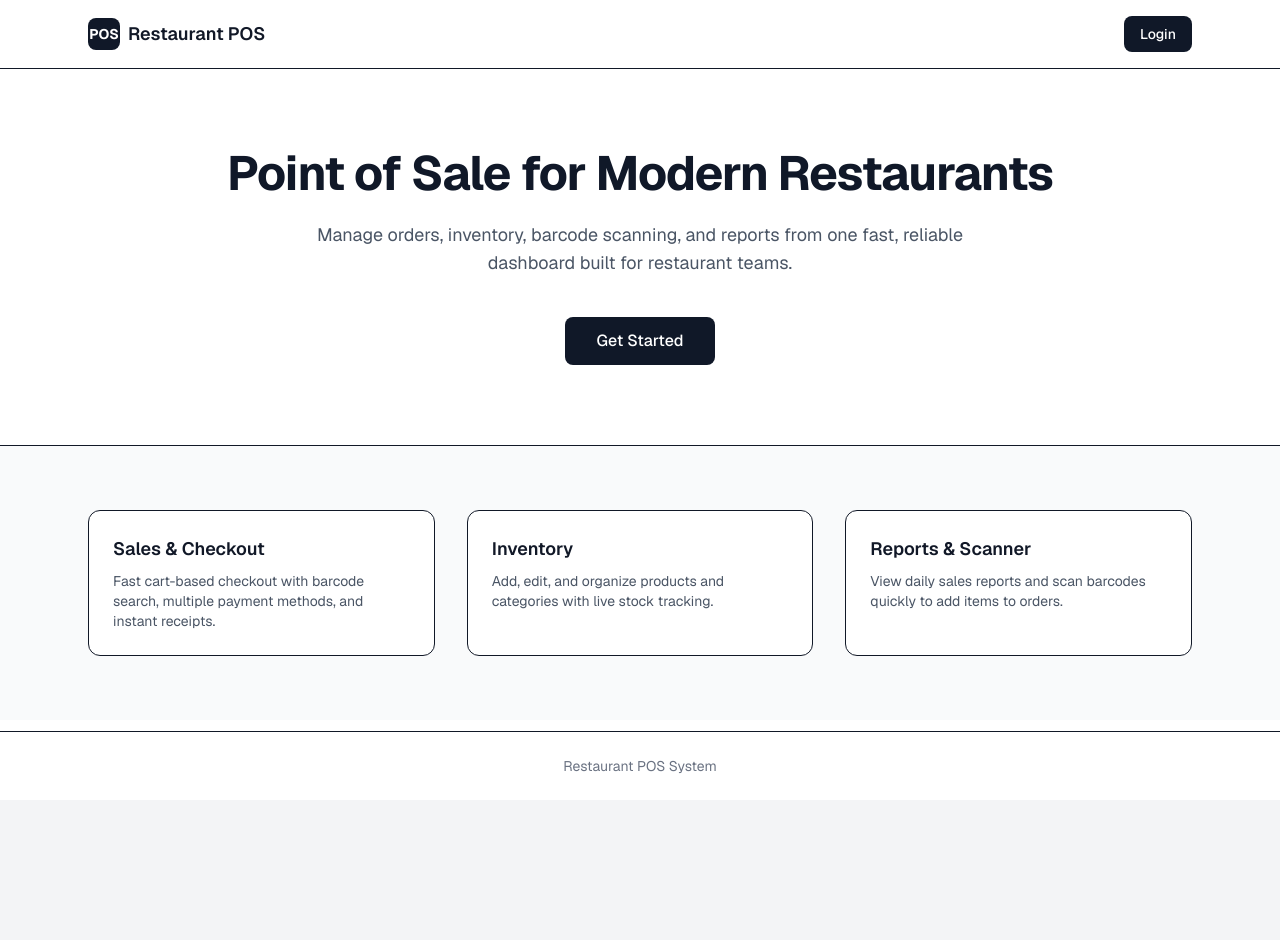
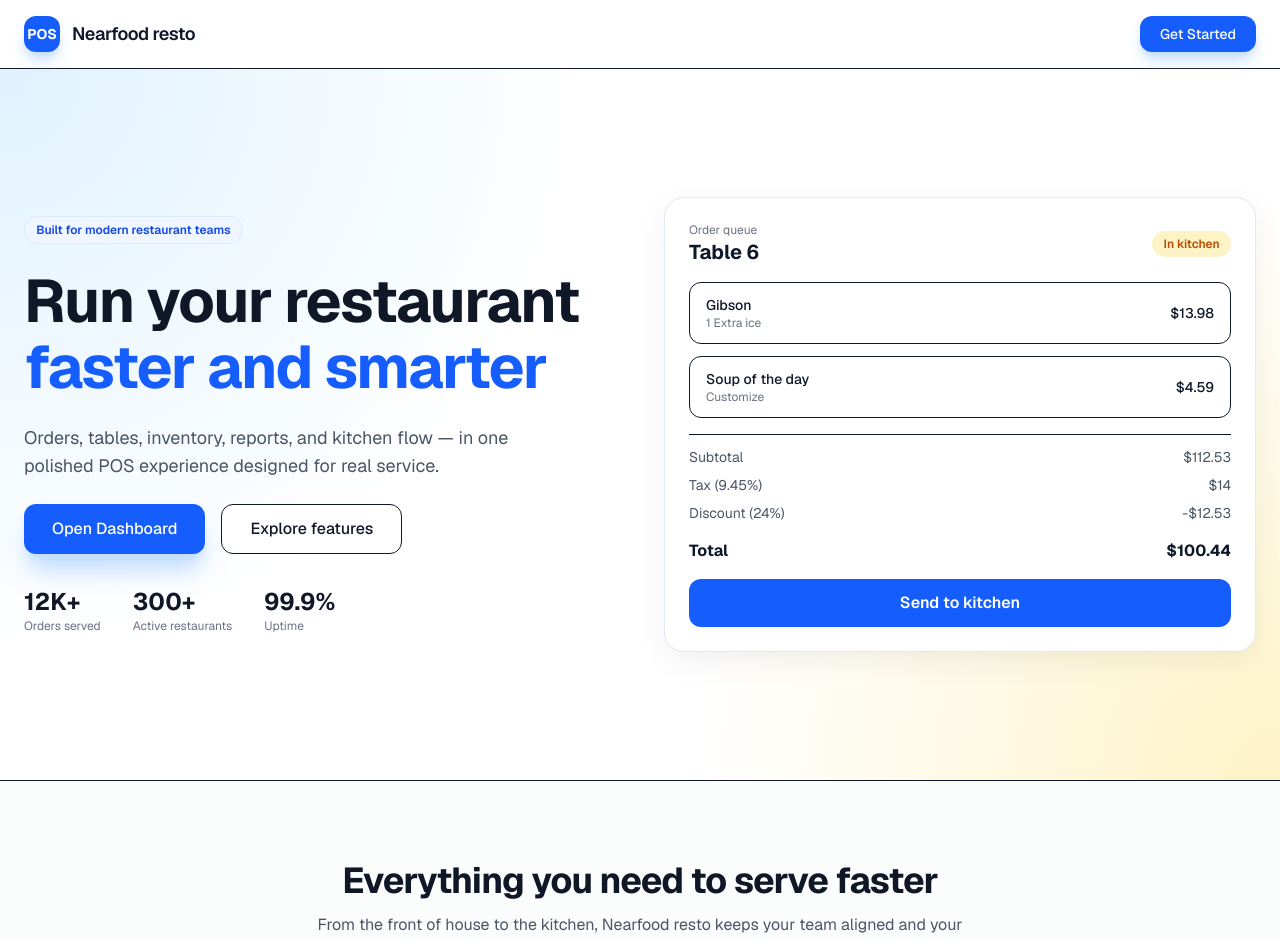
Before and after one commit to ayesh-chamodye/restaurent-pos, a Next.js app: page / in a window 1280 px wide. Shown: the top 940 px of the page. Before the commit the page ends 800 px from the top, so only its background shows below. Built offline with nearby package versions, Linux system fonts and the light colour scheme; no server answers.

Commit message:
test 404

```diff
--- a/src/app/globals.css
+++ b/src/app/globals.css
@@ -1,11 +1,11 @@
 @import "tailwindcss";
 
 :root {
-  --background: #f3f4f6;
-  --foreground: #111827;
+  --background: #ffffff;
+  --foreground: #0f172a;
   --card: #ffffff;
-  --muted: #6b7280;
-  --border: #e5e7eb;
+  --muted: #64748b;
+  --border: #e2e8f0;
   --accent: #2563eb;
   --accent-2: #f59e0b;
 }
@@ -26,15 +26,15 @@ body {
 .card {
   background: var(--card);
   border: 1px solid var(--border);
-  border-radius: 1rem;
-  box-shadow: 0 1px 2px rgba(0,0,0,0.04), 0 6px 18px rgba(0,0,0,0.06);
+  border-radius: 1.25rem;
+  box-shadow: 0 10px 30px rgba(0,0,0,0.06);
 }
 
 .btn-primary {
   background: var(--accent);
   color: white;
-  padding: 0.6rem 1rem;
-  border-radius: 0.75rem;
+  padding: 0.7rem 1.2rem;
+  border-radius: 0.9rem;
   font-weight: 600;
 }
 
@@ -42,8 +42,13 @@ body {
   display: inline-flex;
   align-items: center;
   gap: 0.35rem;
-  padding: 0.25rem 0.6rem;
+  padding: 0.25rem 0.7rem;
   border-radius: 9999px;
   font-size: 0.75rem;
   font-weight: 600;
 }
+
+.hero-gradient {
+  background: radial-gradient(circle at top left, #e0f2fe 0%, transparent 40%),
+              radial-gradient(circle at bottom right, #fef3c7 0%, transparent 40%);
+}
--- a/src/app/page.tsx
+++ b/src/app/page.tsx
@@ -3,15 +3,53 @@
 import { useEffect } from 'react';
 import { useRouter } from 'next/navigation';
 import { useAuth } from '@/lib/auth';
+import { LayoutDashboard, ShoppingCart, Package, BarChart3, ScanBarcode, Armchair } from 'lucide-react';
+
+const features = [
+  {
+    title: 'Smart Sales',
+    description: 'Fast table-based checkout with barcode search, multiple payments, and instant receipts.',
+    icon: ShoppingCart,
+  },
+  {
+    title: 'Inventory',
+    description: 'Manage products, categories, stock levels, and pricing from one clean dashboard.',
+    icon: Package,
+  },
+  {
+    title: 'Reports',
+    description: 'Daily sales, revenue trends, and live metrics to help you make better decisions.',
+    icon: BarChart3,
+  },
+  {
+    title: 'Scanner',
+    description: 'Scan barcodes quickly to add items, reduce errors, and speed up ordering.',
+    icon: ScanBarcode,
+  },
+  {
+    title: 'Tables',
+    description: 'Visual table management for dine-in, takeaway, and reservations.',
+    icon: Armchair,
+  },
+  {
+    title: 'Kitchen Flow',
+    description: 'Orders move from cart to kitchen to completion with clear status updates.',
+    icon: LayoutDashboard,
+  },
+];
+
+const stats = [
+  { label: 'Orders served', value: '12K+' },
+  { label: 'Active restaurants', value: '300+' },
+  { label: 'Uptime', value: '99.9%' },
+];
 
 export default function Home() {
   const router = useRouter();
   const { user } = useAuth();
 
   useEffect(() => {
-    if (user) {
-      router.push('/dashboard');
-    }
+    if (user) router.push('/dashboard');
   }, [user, router]);
 
   if (user) {
@@ -24,69 +62,136 @@ export default function Home() {
 
   return (
     <div className="min-h-screen flex flex-col bg-white">
-      <header className="border-b">
-        <div className="max-w-6xl mx-auto px-6 py-4 flex items-center justify-between">
-          <div className="flex items-center gap-2">
-            <div className="w-8 h-8 bg-gray-900 rounded-lg flex items-center justify-center text-white font-bold text-sm">
+      <header className="sticky top-0 z-50 border-b bg-white/80 backdrop-blur-xl">
+        <div className="max-w-7xl mx-auto px-6 py-4 flex items-center justify-between">
+          <div className="flex items-center gap-3">
+            <div className="w-9 h-9 bg-blue-600 rounded-xl flex items-center justify-center text-white font-bold text-sm shadow-lg shadow-blue-200">
               POS
             </div>
-            <span className="text-lg font-semibold">Restaurant POS</span>
+            <span className="text-lg font-semibold tracking-tight">Nearfood resto</span>
           </div>
           <a
             href="/auth/login"
-            className="bg-gray-900 text-white px-4 py-2 rounded-lg text-sm font-medium hover:bg-gray-800 transition-colors"
+            className="bg-blue-600 text-white px-5 py-2 rounded-xl text-sm font-medium hover:bg-blue-700 transition-colors shadow-lg shadow-blue-200"
           >
-            Login
+            Get Started
           </a>
         </div>
       </header>
 
       <main className="flex-1">
-        <section className="max-w-6xl mx-auto px-6 py-20 text-center">
-          <h1 className="text-4xl md:text-5xl font-bold tracking-tight text-gray-900 mb-6">
-            Point of Sale for Modern Restaurants
+        <section className="relative overflow-hidden hero-gradient">
+          <div className="max-w-7xl mx-auto px-6 py-24 md:py-32">
+            <div className="grid md:grid-cols-2 gap-12 items-center">
+              <div className="space-y-6">
+                <span className="badge bg-blue-50 text-blue-700 border border-blue-100">
+                  Built for modern restaurant teams
+                </span>
+                <h1 className="text-4xl md:text-6xl font-bold tracking-tight text-gray-900 leading-[1.1]">
+                  Run your restaurant <br />
+                  <span className="text-blue-600">faster and smarter</span>
                 </h1>
-          <p className="text-lg text-gray-600 max-w-2xl mx-auto mb-10">
-            Manage orders, inventory, barcode scanning, and reports from one fast,
-            reliable dashboard built for restaurant teams.
+                <p className="text-lg text-gray-600 max-w-lg">
+                  Orders, tables, inventory, reports, and kitchen flow — in one
+                  polished POS experience designed for real service.
                 </p>
+                <div className="flex flex-wrap gap-4">
                   <a
                     href="/auth/login"
-            className="inline-flex items-center justify-center bg-gray-900 text-white px-8 py-3 rounded-lg text-base font-medium hover:bg-gray-800 transition-colors"
+                    className="inline-flex items-center justify-center bg-blue-600 text-white px-7 py-3 rounded-xl text-base font-medium hover:bg-blue-700 transition-colors shadow-xl shadow-blue-200"
                   >
-            Get Started
+                    Open Dashboard
                   </a>
+                  <a
+                    href="#features"
+                    className="inline-flex items-center justify-center bg-white text-gray-900 border px-7 py-3 rounded-xl text-base font-medium hover:bg-gray-50 transition-colors"
+                  >
+                    Explore features
+                  </a>
+                </div>
+                <div className="flex gap-8 pt-2">
+                  {stats.map(stat => (
+                    <div key={stat.label}>
+                      <p className="text-2xl font-bold text-gray-900">{stat.value}</p>
+                      <p className="text-xs text-gray-500">{stat.label}</p>
+                    </div>
+                  ))}
+                </div>
+              </div>
+              <div className="relative">
+                <div className="card p-6 space-y-4">
+                  <div className="flex items-center justify-between">
+                    <div>
+                      <p className="text-xs text-gray-500">Order queue</p>
+                      <p className="text-xl font-bold">Table 6</p>
+                    </div>
+                    <span className="badge bg-amber-100 text-amber-700">In kitchen</span>
+                  </div>
+                  <div className="space-y-3">
+                    <div className="flex items-center justify-between border rounded-xl px-4 py-3">
+                      <div>
+                        <p className="font-medium text-sm">Gibson</p>
+                        <p className="text-xs text-gray-500">1 Extra ice</p>
+                      </div>
+                      <p className="text-sm font-medium">$13.98</p>
+                    </div>
+                    <div className="flex items-center justify-between border rounded-xl px-4 py-3">
+                      <div>
+                        <p className="font-medium text-sm">Soup of the day</p>
+                        <p className="text-xs text-gray-500">Customize</p>
+                      </div>
+                      <p className="text-sm font-medium">$4.59</p>
+                    </div>
+                  </div>
+                  <div className="border-t pt-3 space-y-2 text-sm">
+                    <div className="flex justify-between text-gray-600"><span>Subtotal</span><span>$112.53</span></div>
+                    <div className="flex justify-between text-gray-600"><span>Tax (9.45%)</span><span>$14</span></div>
+                    <div className="flex justify-between text-gray-600"><span>Discount (24%)</span><span>-$12.53</span></div>
+                    <div className="flex justify-between font-bold text-base pt-2"><span>Total</span><span>$100.44</span></div>
+                  </div>
+                  <button className="w-full bg-blue-600 text-white py-3 rounded-xl font-semibold inline-flex items-center justify-center gap-2">
+                    Send to kitchen
+                  </button>
+                </div>
+              </div>
+            </div>
+          </div>
         </section>
 
-        <section className="border-t bg-gray-50">
-          <div className="max-w-6xl mx-auto px-6 py-16">
-            <div className="grid md:grid-cols-3 gap-8">
-              <div className="bg-white border rounded-xl p-6">
-                <h3 className="text-lg font-semibold mb-2">Sales & Checkout</h3>
-                <p className="text-gray-600 text-sm">
-                  Fast cart-based checkout with barcode search, multiple payment methods, and instant receipts.
+        <section id="features" className="border-t bg-gray-50/60">
+          <div className="max-w-7xl mx-auto px-6 py-20">
+            <div className="text-center mb-14">
+              <h2 className="text-3xl md:text-4xl font-bold tracking-tight text-gray-900">
+                Everything you need to serve faster
+              </h2>
+              <p className="text-gray-600 mt-3 max-w-2xl mx-auto">
+                From the front of house to the kitchen, Nearfood resto keeps your team aligned and your guests happy.
               </p>
             </div>
-              <div className="bg-white border rounded-xl p-6">
-                <h3 className="text-lg font-semibold mb-2">Inventory</h3>
-                <p className="text-gray-600 text-sm">
-                  Add, edit, and organize products and categories with live stock tracking.
-                </p>
+            <div className="grid md:grid-cols-3 gap-6">
+              {features.map((feature) => {
+                const Icon = feature.icon;
+                return (
+                  <div key={feature.title} className="bg-white border rounded-2xl p-6 hover:shadow-xl transition-shadow">
+                    <div className="w-10 h-10 rounded-xl bg-blue-50 text-blue-700 flex items-center justify-center mb-4">
+                      <Icon size={20} />
                     </div>
-              <div className="bg-white border rounded-xl p-6">
-                <h3 className="text-lg font-semibold mb-2">Reports & Scanner</h3>
-                <p className="text-gray-600 text-sm">
-                  View daily sales reports and scan barcodes quickly to add items to orders.
-                </p>
+                    <h3 className="text-lg font-semibold mb-2">{feature.title}</h3>
+                    <p className="text-sm text-gray-600 leading-relaxed">{feature.description}</p>
                   </div>
+                );
+              })}
             </div>
           </div>
         </section>
       </main>
 
-      <footer className="border-t">
-        <div className="max-w-6xl mx-auto px-6 py-6 text-center text-sm text-gray-500">
-          Restaurant POS System
+      <footer className="border-t bg-white">
+        <div className="max-w-7xl mx-auto px-6 py-6 flex flex-col md:flex-row items-center justify-between gap-4">
+          <p className="text-sm text-gray-500">Nearfood resto. Built for restaurant teams.</p>
+          <a href="/auth/login" className="text-sm font-medium text-blue-600 hover:text-blue-700">
+            Open dashboard →
+          </a>
         </div>
       </footer>
     </div>
```
Lines whose indentation alone changed are shown as unchanged.
